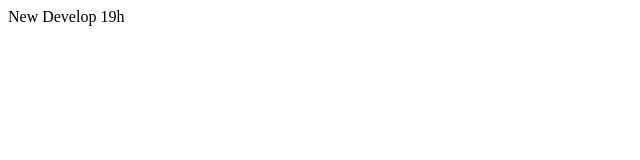
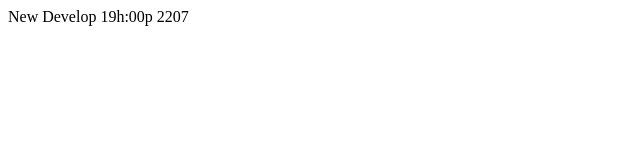
Before and after one commit to bonpro0001/DemoTest, a plain HTML site: page develop.html in a window 1280 px wide. Shown: the full height of the page, 0-640 px from the left. Drawn offline with Linux system fonts and the light colour scheme.

Commit message:
eidt demote 19h01

```diff
--- a/develop.html
+++ b/develop.html
@@ -7,6 +7,8 @@
     <title>Document</title>
 </head>
 <body>
-    <div>New Develop 19h</div>
+    <div>New Develop 19h:00p
+        2207
+    </div>
 </body>
 </html>
```
